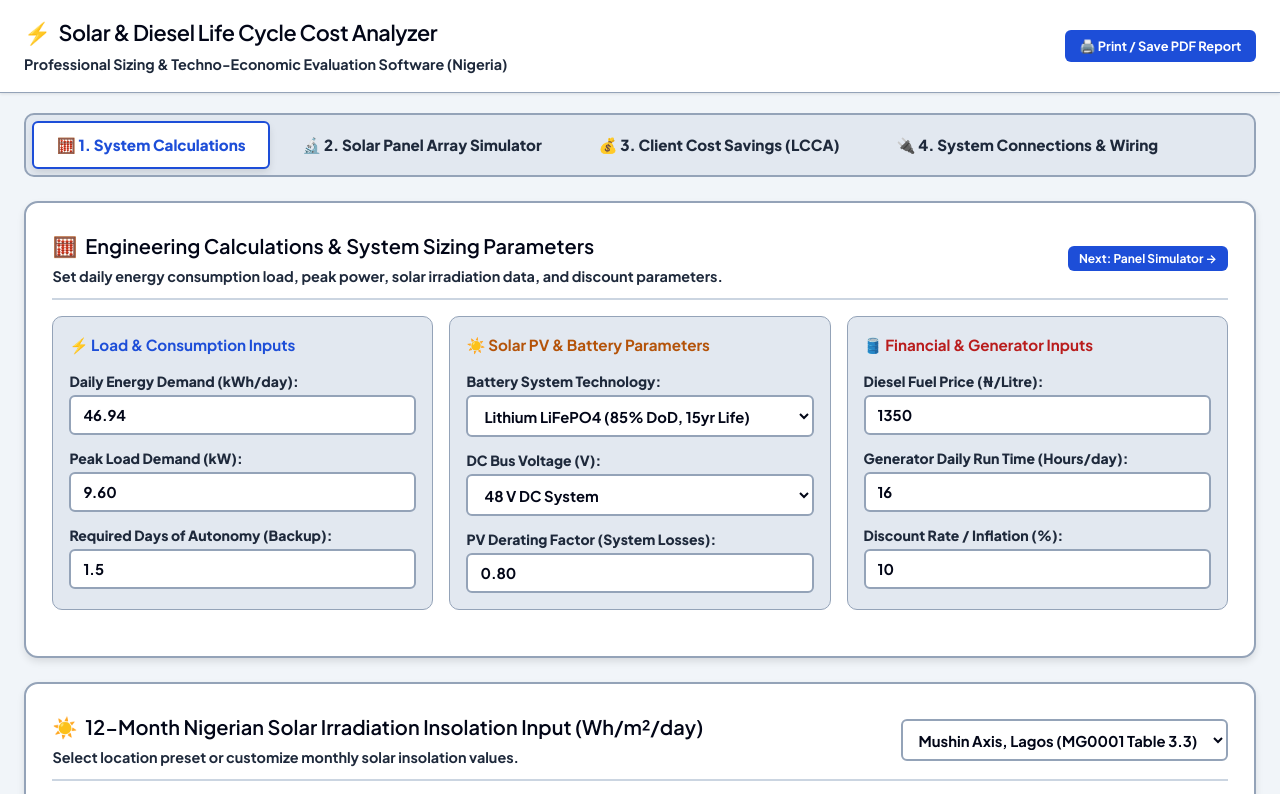
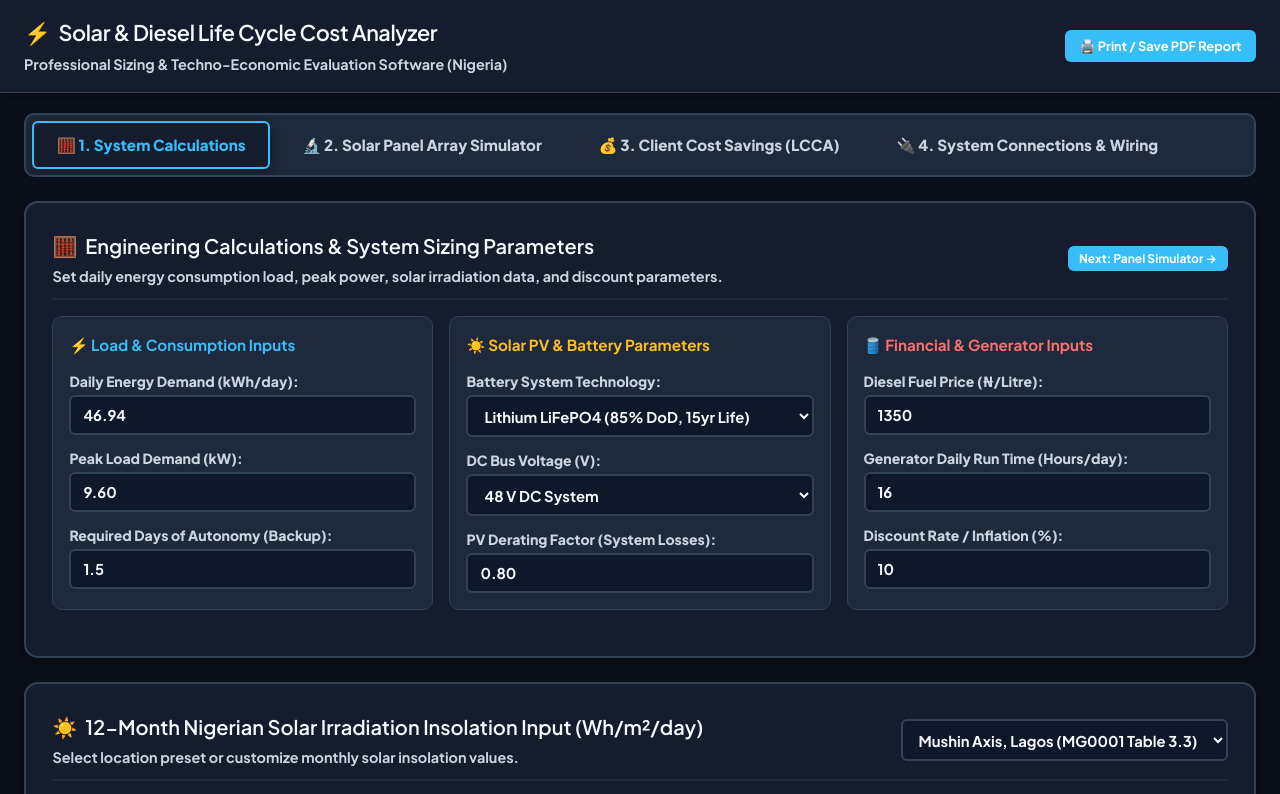
Before and after one commit to DevMarvellous/solar-app-calc, a website: page index.html in a window 1280 px wide. Shown: the top 794 px of the page. Drawn offline with Linux system fonts and the light colour scheme.

Commit message:
Switch visual design to Premium Deep Slate theme with high-contrast Cyan, Gold, and White typography

```diff
--- a/css/components.css
+++ b/css/components.css
@@ -529,7 +529,7 @@
   display: flex;
   flex-direction: column;
   align-items: center;
-  background: #ffffff;
+  background: var(--bg-card);
   border: 2px solid var(--border);
   border-radius: 6px;
   padding: 0.35rem 0.2rem;
@@ -556,13 +556,13 @@
 
 .month-cell input:focus {
   outline: 2px solid var(--primary);
-  background: #ffffff;
+  background: var(--bg-input);
 }
 
 .form-input-clean {
   width: 100%;
   padding: 0.55rem 0.75rem;
-  background: #ffffff;
+  background: var(--bg-input);
   border: 2px solid var(--border);
   border-radius: var(--radius-sm);
   font-family: inherit;
@@ -570,6 +570,11 @@
   color: var(--text-main);
   font-weight: 700;
   transition: border-color 120ms ease;
+}
+
+.form-input-clean option {
+  background: var(--bg-card);
+  color: var(--text-main);
 }
 
 .form-input-clean:focus {
--- a/css/main.css
+++ b/css/main.css
@@ -5,39 +5,39 @@
   --font-sans: 'Plus Jakarta Sans', system-ui, -apple-system, BlinkMacSystemFont, 'Segoe UI', Roboto, sans-serif;
   --font-mono: ui-monospace, SFMono-Regular, Menlo, Monaco, Consolas, monospace;
 
-  /* Crisp Professional High-Contrast Palette */
-  --bg-app: #f1f5f9;
-  --bg-card: #ffffff;
-  --bg-subtle: #e2e8f0;
-  --bg-input: #ffffff;
+  /* Premium Deep Slate & Solar Cyan/Gold Theme */
+  --bg-app: #0b0f19;
+  --bg-card: #141c2e;
+  --bg-subtle: #1e293b;
+  --bg-input: #0f172a;
 
-  --border: #94a3b8; /* Darker, clearly defined borders */
-  --border-subtle: #cbd5e1;
-  --border-focus: #1d4ed8;
+  --border: #334155; /* Sharp defined dark border */
+  --border-subtle: #1e293b;
+  --border-focus: #38bdf8;
 
-  --text-main: #020617; /* High contrast deep slate */
-  --text-secondary: #1e293b;
-  --text-muted: #475569;
+  --text-main: #f8fafc; /* Crisp pure white text */
+  --text-secondary: #cbd5e1; /* Very light slate */
+  --text-muted: #94a3b8;
 
-  --primary: #1d4ed8;
-  --primary-hover: #1e40af;
-  --primary-bg: #dbeafe;
+  --primary: #38bdf8;
+  --primary-hover: #0284c7;
+  --primary-bg: rgba(56, 189, 248, 0.12);
 
-  --solar: #b45309;
-  --solar-bg: #fef3c7;
-  --solar-border: #fde68a;
+  --solar: #fbbf24;
+  --solar-bg: rgba(251, 191, 36, 0.12);
+  --solar-border: #f59e0b;
 
-  --diesel: #b91c1c;
-  --diesel-bg: #fee2e2;
-  --diesel-border: #fecaca;
+  --diesel: #f87171;
+  --diesel-bg: rgba(248, 113, 113, 0.12);
+  --diesel-border: #ef4444;
 
-  --success: #15803d;
-  --success-bg: #dcfce7;
-  --success-border: #bbf7d0;
+  --success: #4ade80;
+  --success-bg: rgba(74, 222, 128, 0.12);
+  --success-border: #22c55e;
 
-  --shadow-sm: 0 1px 3px 0 rgba(0, 0, 0, 0.1);
-  --shadow: 0 4px 8px -1px rgba(0, 0, 0, 0.12);
-  --shadow-lg: 0 12px 20px -3px rgba(0, 0, 0, 0.15);
+  --shadow-sm: 0 2px 4px 0 rgba(0, 0, 0, 0.3);
+  --shadow: 0 4px 12px 0 rgba(0, 0, 0, 0.4);
+  --shadow-lg: 0 12px 28px 0 rgba(0, 0, 0, 0.5);
 
   --radius-sm: 6px;
   --radius-md: 10px;
@@ -168,7 +168,7 @@ body {
 
 .view-btn:hover {
   color: var(--text-main);
-  background: #cbd5e1;
+  background: #334155;
 }
 
 .view-btn.active {
```
